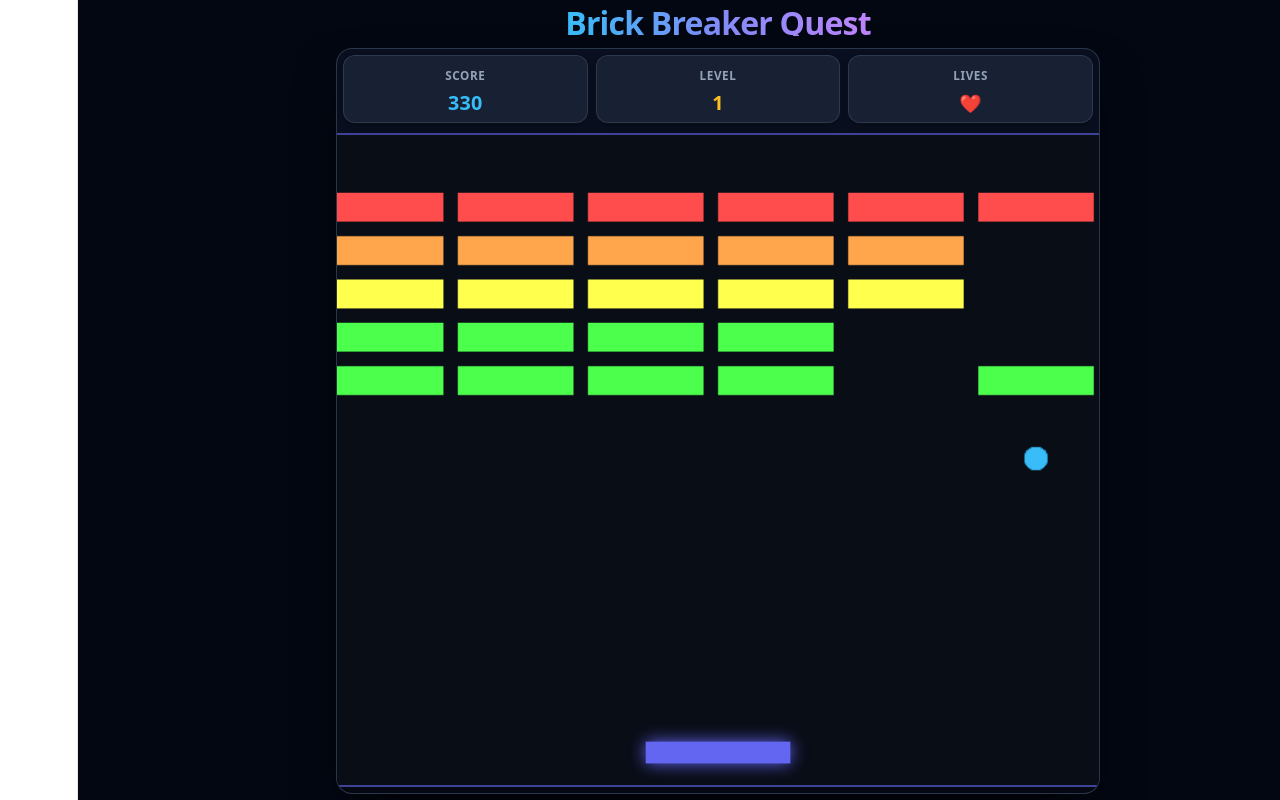
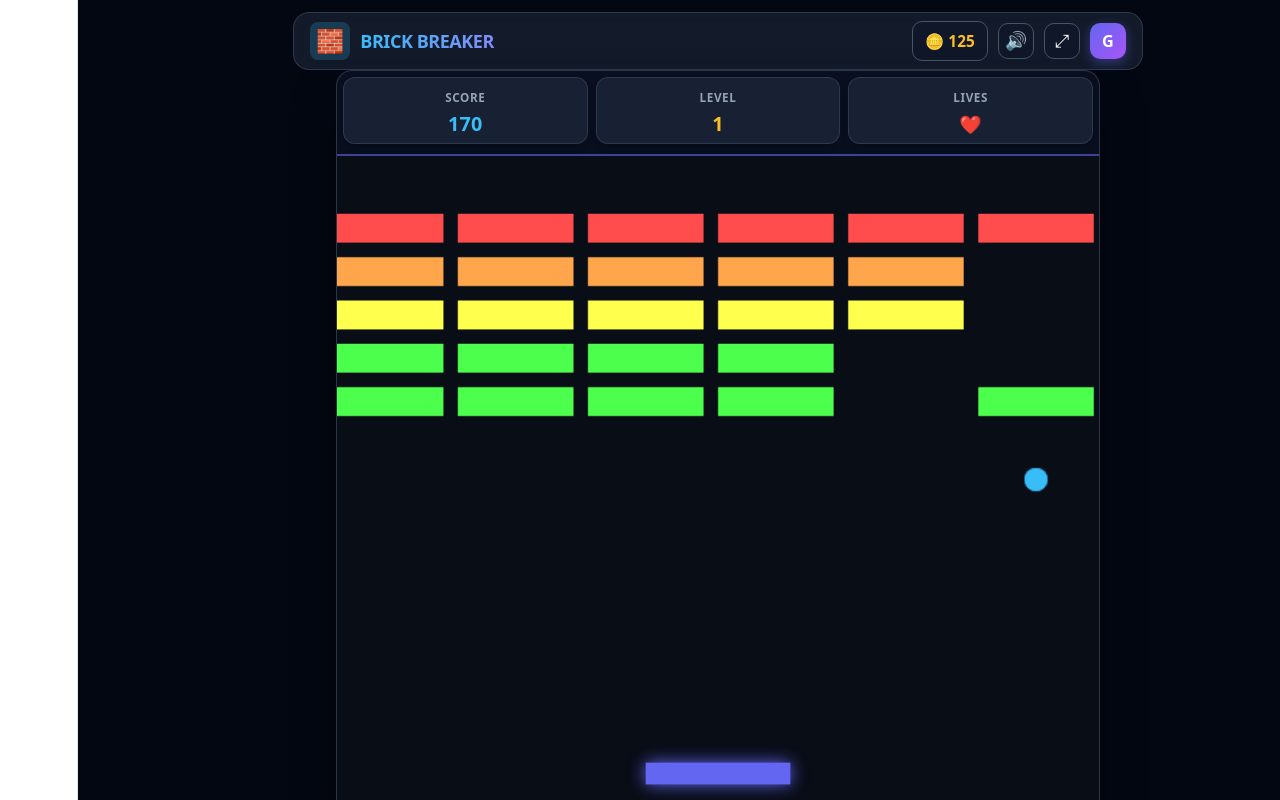
Before and after one commit to kiran28092003/brick-breaker-frontend, a React app: page / in a window 1280 px wide. Shown: the top 800 px of the page. Built offline with nearby package versions, Linux system fonts and the light colour scheme; no server answers; the HTML template or start-up script is replaced by a standard one.

Commit message:
Implement advanced top navbar, currency system, and rich level clear modal

```diff
--- a/src/App.jsx
+++ b/src/App.jsx
@@ -2,10 +2,15 @@
 import React, { useState } from 'react';
 import GameCanvas from './components/GameCanvas';
 import GameOverModal from './components/GameOverModal';
+import LevelClearModal from './components/LevelClearModal';
 
 export default function App() {
   const [gameOver, setGameOver] = useState(false);
+  const [levelCleared, setLevelCleared] = useState(false);
+  const [currentLevel, setCurrentLevel] = useState(1);
   const [finalScore, setFinalScore] = useState(0);
+  const [coins, setCoins] = useState(125); // Currency system like benchmark
+  const [soundEnabled, setSoundEnabled] = useState(true);
   const [gameKey, setGameKey] = useState(0);
 
   const handleGameOver = (score) => {
@@ -13,34 +18,104 @@ export default function App() {
     setGameOver(true);
   };
 
+  const handleLevelClear = (score) => {
+    setFinalScore(score);
+    setCoins((c) => c + 25); // Reward 25 coins on level clear
+    setLevelCleared(true);
+  };
+
+  const handleNextLevel = () => {
+    setLevelCleared(false);
+    setCurrentLevel((l) => l + 1);
+    setGameKey((prev) => prev + 1);
+  };
+
   const handleRestart = () => {
     setGameOver(false);
+    setLevelCleared(false);
+    setCurrentLevel(1);
     setFinalScore(0);
     setGameKey((prevKey) => prevKey + 1);
   };
 
+  const toggleFullscreen = () => {
+    if (!document.fullscreenElement) {
+      document.documentElement.requestFullscreen().catch(() => {});
+    } else {
+      if (document.exitFullscreen) {
+        document.exitFullscreen();
+      }
+    }
+  };
+
   return (
     <div style={appContainerStyle}>
-      <header style={headerStyle}>
-        <h1 style={titleStyle}>Brick Breaker Quest</h1>
+      {/* Advanced Top Navbar (Benchmark Parity) */}
+      <header style={navBarStyle}>
+        <div style={brandSectionStyle}>
+          <div style={logoIconStyle}>🧱</div>
+          <span style={brandTitleStyle}>BRICK BREAKER</span>
+        </div>
+
+        <div style={navUtilityGroupStyle}>
+          {/* Coin / Currency Counter */}
+          <div style={badgeStyle}>
+            🪙 <span style={{ color: '#fbbf24', marginLeft: '4px' }}>{coins}</span>
+          </div>
+
+          {/* Sound Toggle */}
+          <button
+            onClick={() => setSoundEnabled(!soundEnabled)}
+            style={iconButtonStyle}
+            title="Toggle Sound"
+          >
+            {soundEnabled ? '🔊' : '🔇'}
+          </button>
+
+          {/* Fullscreen Toggle */}
+          <button
+            onClick={toggleFullscreen}
+            style={iconButtonStyle}
+            title="Toggle Fullscreen"
+          >
+            ⤢
+          </button>
+
+          {/* User Profile Badge */}
+          <div style={userAvatarStyle}>G</div>
+        </div>
       </header>
 
+      {/* Main Game Wrapper */}
       <main style={gameWrapperStyle}>
         <div style={canvasContainerStyle}>
           <GameCanvas
             key={gameKey}
+            level={currentLevel}
+            soundEnabled={soundEnabled}
             onGameOver={handleGameOver}
-            isPaused={gameOver}
+            onLevelClear={handleLevelClear}
+            isPaused={gameOver || levelCleared}
           />
         </div>
 
+        {/* Game Over Modal */}
         {gameOver && (
-          <div style={modalOverlayWrapperStyle}>
-            <GameOverModal
-              score={finalScore}
-              onPlayAgain={handleRestart}
-            />
-          </div>
+          <GameOverModal
+            score={finalScore}
+            onPlayAgain={handleRestart}
+          />
+        )}
+
+        {/* Rich Level Clear Modal */}
+        {levelCleared && (
+          <LevelClearModal
+            level={currentLevel}
+            score={finalScore}
+            coinsEarned={25}
+            onNextLevel={handleNextLevel}
+            onReplay={handleRestart}
+          />
         )}
       </main>
     </div>
@@ -54,30 +129,93 @@ const appContainerStyle = {
   display: 'flex',
   flexDirection: 'column',
   alignItems: 'center',
-  justifyContent: 'center', // Centered nicely to protect top/bottom bounds
-  gap: '12px',
+  justifyContent: 'space-between',
   color: '#fff',
   fontFamily: 'system-ui, -apple-system, BlinkMacSystemFont, "Segoe UI", Roboto, sans-serif',
   margin: 0,
-  padding: '12px 8px',
+  padding: '12px 16px',
   boxSizing: 'border-box',
   overflow: 'hidden'
 };
 
-const headerStyle = {
-  textAlign: 'center',
-  margin: 0,
-  paddingTop: '4px'
+const navBarStyle = {
+  width: '100%',
+  maxWidth: '850px',
+  display: 'flex',
+  justifyContent: 'space-between',
+  alignItems: 'center',
+  background: 'rgba(30, 41, 59, 0.6)',
+  backdropFilter: 'blur(12px)',
+  border: '1px solid rgba(51, 65, 85, 0.8)',
+  borderRadius: '16px',
+  padding: '8px 16px',
+  boxSizing: 'border-box'
 };
 
-const titleStyle = {
-  margin: 0,
-  fontSize: 'clamp(1.2rem, 2.5vw, 1.8rem)',
+const brandSectionStyle = {
+  display: 'flex',
+  alignItems: 'center',
+  gap: '10px'
+};
+
+const logoIconStyle = {
+  fontSize: '1.25rem',
+  background: 'rgba(56, 189, 248, 0.2)',
+  padding: '6px',
+  borderRadius: '8px'
+};
+
+const brandTitleStyle = {
+  fontSize: '1rem',
   fontWeight: '800',
   letterSpacing: '-0.025em',
-  background: 'linear-gradient(to right, #38bdf8, #818cf8, #c084fc)',
+  background: 'linear-gradient(to right, #38bdf8, #818cf8)',
   WebkitBackgroundClip: 'text',
   WebkitTextFillColor: 'transparent'
+};
+
+const navUtilityGroupStyle = {
+  display: 'flex',
+  alignItems: 'center',
+  gap: '10px'
+};
+
+const badgeStyle = {
+  background: 'rgba(15, 23, 42, 0.8)',
+  border: '1px solid #475569',
+  borderRadius: '10px',
+  padding: '6px 12px',
+  fontSize: '0.85rem',
+  fontWeight: '700',
+  display: 'flex',
+  alignItems: 'center'
+};
+
+const iconButtonStyle = {
+  background: 'rgba(15, 23, 42, 0.8)',
+  border: '1px solid #475569',
+  borderRadius: '10px',
+  width: '36px',
+  height: '36px',
+  display: 'flex',
+  justifyContent: 'center',
+  alignItems: 'center',
+  color: '#fff',
+  cursor: 'pointer',
+  fontSize: '1rem'
+};
+
+const userAvatarStyle = {
+  background: 'linear-gradient(135deg, #6366f1 0%, #a855f7 100%)',
+  borderRadius: '10px',
+  width: '36px',
+  height: '36px',
+  display: 'flex',
+  justifyContent: 'center',
+  alignItems: 'center',
+  fontWeight: 'bold',
+  fontSize: '0.9rem',
+  boxShadow: '0 4px 12px rgba(99, 102, 241, 0.4)'
 };
 
 const gameWrapperStyle = {
@@ -87,7 +225,8 @@ const gameWrapperStyle = {
   display: 'flex',
   flexDirection: 'column',
   alignItems: 'center',
-  justifyContent: 'center'
+  justifyContent: 'center',
+  flex: 1
 };
 
 const canvasContainerStyle = {
@@ -103,17 +242,3 @@ const canvasContainerStyle = {
   overflow: 'hidden',
   padding: '6px'
 };
-
-const modalOverlayWrapperStyle = {
-  position: 'fixed',
-  top: 0,
-  left: 0,
-  width: '100vw',
-  height: '100vh',
-  display: 'flex',
-  justifyContent: 'center',
-  alignItems: 'center',
-  backgroundColor: 'rgba(3, 7, 18, 0.85)',
-  backdropFilter: 'blur(8px)',
-  zIndex: 100
-};
--- a/src/components/GameCanvas.jsx
+++ b/src/components/GameCanvas.jsx
@@ -5,8 +5,17 @@ import React, { useRef, useEffect, useState } from 'react';
 const VIRTUAL_WIDTH = 750;
 const VIRTUAL_HEIGHT = 450;
 
-// Web Audio Synthesizer (No external sound files required)
+export default function GameCanvas({ level, soundEnabled, onGameOver, onLevelClear, isPaused }) {
+  const canvasRef = useRef(null);
+  const containerRef = useRef(null);
+
+  const [score, setScore] = useState(0);
+  const [lives, setLives] = useState(3);
+  const [gameOverTriggered, setGameOverTriggered] = useState(false);
+
+  // Web Audio Synthesizer Handler
   const playSound = (type) => {
+    if (!soundEnabled) return;
     try {
       const AudioCtx = window.AudioContext || window.webkitAudioContext;
       if (!AudioCtx) return;
@@ -57,15 +66,6 @@ const playSound = (type) => {
     }
   };
 
-export default function GameCanvas({ onGameOver, isPaused }) {
-  const canvasRef = useRef(null);
-  const containerRef = useRef(null);
-
-  const [score, setScore] = useState(0);
-  const [lives, setLives] = useState(3);
-  const [level, setLevel] = useState(1);
-  const [gameOverTriggered, setGameOverTriggered] = useState(false);
-
   // Active game engine state
   const gameState = useRef({
     paddle: { x: 325, width: 100, height: 15, speed: 8, dx: 0, hasLaser: false },
@@ -91,7 +91,7 @@ export default function GameCanvas({ onGameOver, isPaused }) {
     }
   };
 
-  // Build level brick layout
+  // Build level brick layout based on current level prop
   const initBricks = (currentLevel) => {
     const rows = Math.min(4 + currentLevel, 8);
     const cols = 8;
@@ -118,41 +118,18 @@ export default function GameCanvas({ onGameOver, isPaused }) {
     return bricks;
   };
 
-  const resetGame = () => {
-    setScore(0);
-    setLives(3);
-    setLevel(1);
+  // Initialize or reset game state when level changes
+  useEffect(() => {
     setGameOverTriggered(false);
+    const speedMultiplier = 1 + (level - 1) * 0.2;
 
     gameState.current.paddle = { x: 325, width: 100, height: 15, speed: 8, dx: 0, hasLaser: false };
-    gameState.current.balls = [{ x: 375, y: 300, radius: 8, dx: 4, dy: -4 }];
-    gameState.current.bricks = initBricks(1);
+    gameState.current.balls = [{ x: 375, y: 300, radius: 8, dx: 4 * speedMultiplier, dy: -4 * speedMultiplier }];
+    gameState.current.bricks = initBricks(level);
     gameState.current.powerUps = [];
     gameState.current.particles = [];
     gameState.current.lasers = [];
-  };
-
-  const nextLevel = () => {
-    playSound('powerup');
-    setLevel((prev) => {
-      const newLevel = prev + 1;
-      const speedMultiplier = 1 + (newLevel - 1) * 0.2;
-
-      gameState.current.balls = [{
-        x: 375,
-        y: 300,
-        radius: 8,
-        dx: 4 * speedMultiplier,
-        dy: -4 * speedMultiplier
-      }];
-      gameState.current.bricks = initBricks(newLevel);
-      return newLevel;
-    });
-  };
-
-  useEffect(() => {
-    resetGame();
-  }, []);
+  }, [level]);
 
   // Responsive Canvas Resize Listener (Guarantees zero clipping and no scrolling)
   useEffect(() => {
@@ -162,7 +139,7 @@ export default function GameCanvas({ onGameOver, isPaused }) {
       if (!canvas || !container) return;
 
       const maxWidth = window.innerWidth - 24;
-      const maxHeight = window.innerHeight - 150; // Adjusted buffer for title and HUD spacing
+      const maxHeight = window.innerHeight - 150;
 
       let containerWidth = maxWidth;
       let calculatedHeight = containerWidth * (VIRTUAL_HEIGHT / VIRTUAL_WIDTH);
@@ -206,7 +183,6 @@ export default function GameCanvas({ onGameOver, isPaused }) {
       }
     };
 
-    // Unified coordinate mapper for Mouse & Touch scaling
     const updatePaddlePosition = (clientX) => {
       const canvas = canvasRef.current;
       if (!canvas) return;
@@ -266,7 +242,6 @@ export default function GameCanvas({ onGameOver, isPaused }) {
       ctx.fillRect(paddle.x, VIRTUAL_HEIGHT - 30, paddle.width, paddle.height);
       ctx.shadowBlur = 0;
 
-      // Laser Cannon Indicators
       if (paddle.hasLaser) {
         ctx.fillStyle = '#ef4444';
         ctx.fillRect(paddle.x + 5, VIRTUAL_HEIGHT - 35, 6, 5);
@@ -317,7 +292,6 @@ export default function GameCanvas({ onGameOver, isPaused }) {
         ball.x += ball.dx;
         ball.y += ball.dy;
 
-        // Wall collisions
         if (ball.x + ball.radius > VIRTUAL_WIDTH || ball.x - ball.radius < 0) {
           ball.dx *= -1;
           playSound('hit');
@@ -327,7 +301,6 @@ export default function GameCanvas({ onGameOver, isPaused }) {
           playSound('hit');
         }
 
-        // Paddle collision
         if (
           ball.y + ball.radius >= VIRTUAL_HEIGHT - 30 &&
           ball.x >= paddle.x &&
@@ -337,13 +310,11 @@ export default function GameCanvas({ onGameOver, isPaused }) {
           playSound('hit');
         }
 
-        // Ball out of bounds
         if (ball.y + ball.radius > VIRTUAL_HEIGHT) {
           balls.splice(i, 1);
         }
       }
 
-      // If no balls remaining, lose a life
       if (balls.length === 0) {
         setLives((prevLives) => {
           const updatedLives = prevLives - 1;
@@ -356,16 +327,13 @@ export default function GameCanvas({ onGameOver, isPaused }) {
               });
             }, 0);
           } else {
-            setLevel((currentLevel) => {
-              const speedMultiplier = 1 + (currentLevel - 1) * 0.2;
+            const speedMultiplier = 1 + (level - 1) * 0.2;
             gameState.current.balls.push({
               x: 375,
               y: 300,
               radius: 8,
               dx: 4 * speedMultiplier,
               dy: -4 * speedMultiplier
-              });
-              return currentLevel;
             });
           }
           return updatedLives;
@@ -382,7 +350,6 @@ export default function GameCanvas({ onGameOver, isPaused }) {
             ctx.fillStyle = b.status === 2 ? '#e11d48' : b.color;
             ctx.fillRect(b.x, b.y, 80, 20);
 
-            // Ball Collision Check
             for (let ball of balls) {
               if (
                 ball.x > b.x &&
@@ -396,7 +363,6 @@ export default function GameCanvas({ onGameOver, isPaused }) {
                 createParticles(b.x, b.y, b.color);
                 playSound(b.status === 0 ? 'break' : 'hit');
 
-                // 25% Power-Up Drop Chance
                 if (b.status === 0 && Math.random() < 0.25) {
                   const types = ['WIDE_PADDLE', 'EXTRA_LIFE', 'MULTI_BALL', 'LASER'];
                   const selectedType = types[Math.floor(Math.random() * types.length)];
@@ -409,7 +375,11 @@ export default function GameCanvas({ onGameOver, isPaused }) {
       }
 
       if (remainingBricks === 0 && bricks.length > 0) {
-        nextLevel();
+        playSound('powerup');
+        setScore((currentScore) => {
+          onLevelClear(currentScore);
+          return currentScore;
+        });
       }
 
       // --- 5. Draw & Update Particles ---
@@ -477,7 +447,7 @@ export default function GameCanvas({ onGameOver, isPaused }) {
     }
 
     return () => cancelAnimationFrame(animationFrameId);
-  }, [isPaused, gameOverTriggered, onGameOver]);
+  }, [isPaused, gameOverTriggered, onGameOver, onLevelClear, level]);
 
   return (
     <div ref={containerRef} style={wrapperStyle}>
--- /dev/null
+++ b/src/components/LevelClearModal.jsx
@@ -0,0 +1,179 @@
+// frontend/src/components/LevelClearModal.jsx
+import React from 'react';
+
+export default function LevelClearModal({ level, score, coinsEarned, onNextLevel, onReplay }) {
+  return (
+    <div style={modalOverlayStyle}>
+      <div style={modalStyle}>
+        <div style={trophyIconStyle}>🏆</div>
+        <h2 style={titleStyle}>Mossy Meadow • Level {level}</h2>
+        <h3 style={subtitleStyle}>Garden Cleared!</h3>
+
+        {/* Star Rating Animation / Display */}
+        <div style={starsContainerStyle}>
+          <span style={starStyle}>★</span>
+          <span style={starStyle}>★</span>
+          <span style={starStyle}>★</span>
+        </div>
+
+        {/* Reward Stats Grid */}
+        <div style={statsGridStyle}>
+          <div style={statCardStyle}>
+            <span style={statLabelStyle}>Bonus</span>
+            <span style={statValueStyle}>+{score}</span>
+          </div>
+          <div style={statCardStyle}>
+            <span style={statLabelStyle}>Coin Reward</span>
+            <span style={coinValueStyle}>+{coinsEarned} 🪙</span>
+          </div>
+          <div style={statCardStyle}>
+            <span style={statLabelStyle}>Status</span>
+            <span style={statValueStyle}>Flawless</span>
+          </div>
+        </div>
+
+        <p style={flavorTextStyle}>⭐ Flawless precision! You cleared all target bricks.</p>
+
+        {/* Action Buttons */}
+        <div style={buttonRowStyle}>
+          <button onClick={onNextLevel} style={primaryButtonStyle}>
+            Next Level &gt;
+          </button>
+          <button onClick={onReplay} style={secondaryButtonStyle}>
+            Replay
+          </button>
+        </div>
+      </div>
+    </div>
+  );
+}
+
+const modalOverlayStyle = {
+  position: 'fixed',
+  top: 0,
+  left: 0,
+  width: '100vw',
+  height: '100vh',
+  display: 'flex',
+  justifyContent: 'center',
+  alignItems: 'center',
+  backgroundColor: 'rgba(3, 7, 18, 0.85)',
+  backdropFilter: 'blur(8px)',
+  zIndex: 100
+};
+
+const modalStyle = {
+  background: 'linear-gradient(135deg, #1e293b 0%, #0f172a 100%)',
+  padding: '30px',
+  borderRadius: '20px',
+  textAlign: 'center',
+  color: '#fff',
+  width: '400px',
+  border: '1px solid rgba(99, 102, 241, 0.3)',
+  boxShadow: '0 25px 50px -12px rgba(0, 0, 0, 0.7)'
+};
+
+const trophyIconStyle = {
+  fontSize: '2.5rem',
+  marginBottom: '10px'
+};
+
+const titleStyle = {
+  margin: '0 0 5px 0',
+  fontSize: '1rem',
+  color: '#94a3b8',
+  textTransform: 'uppercase',
+  letterSpacing: '0.05em'
+};
+
+const subtitleStyle = {
+  margin: '0 0 20px 0',
+  fontSize: '1.75rem',
+  fontWeight: '800',
+  color: '#fff'
+};
+
+const starsContainerStyle = {
+  display: 'flex',
+  justifyContent: 'center',
+  gap: '8px',
+  marginBottom: '20px'
+};
+
+const starStyle = {
+  fontSize: '2rem',
+  color: '#fbbf24',
+  textShadow: '0 0 10px rgba(251, 191, 36, 0.5)'
+};
+
+const statsGridStyle = {
+  display: 'grid',
+  gridTemplateColumns: 'repeat(3, 1fr)',
+  gap: '10px',
+  marginBottom: '20px'
+};
+
+const statCardStyle = {
+  background: 'rgba(15, 23, 42, 0.6)',
+  border: '1px solid rgba(51, 65, 85, 0.6)',
+  borderRadius: '12px',
+  padding: '10px',
+  display: 'flex',
+  flexDirection: 'column',
+  alignItems: 'center'
+};
+
+const statLabelStyle = {
+  fontSize: '0.7rem',
+  color: '#94a3b8',
+  textTransform: 'uppercase',
+  marginBottom: '4px'
+};
+
+const statValueStyle = {
+  fontSize: '1rem',
+  fontWeight: '700',
+  color: '#38bdf8'
+};
+
+const coinValueStyle = {
+  fontSize: '1rem',
+  fontWeight: '700',
+  color: '#fbbf24'
+};
+
+const flavorTextStyle = {
+  fontSize: '0.85rem',
+  color: '#cbd5e1',
+  fontStyle: 'italic',
+  marginBottom: '25px'
+};
+
+const buttonRowStyle = {
+  display: 'flex',
+  gap: '10px'
+};
+
+const primaryButtonStyle = {
+  flex: 2,
+  padding: '12px',
+  borderRadius: '10px',
+  border: 'none',
+  background: 'linear-gradient(135deg, #10b981 0%, #059669 100%)',
+  color: '#fff',
+  fontWeight: 'bold',
+  cursor: 'pointer',
+  fontSize: '1rem'
+};
+
+const secondaryButtonStyle = {
+  flex: 1,
+  padding: '12px',
+  borderRadius: '10px',
+  border: '1px solid #475569',
+  background: 'transparent',
+  color: '#cbd5e1',
+  fontWeight: 'bold',
+  cursor: 'pointer',
+  fontSize: '1rem'
+};
```
Lines whose indentation alone changed are shown as unchanged.
